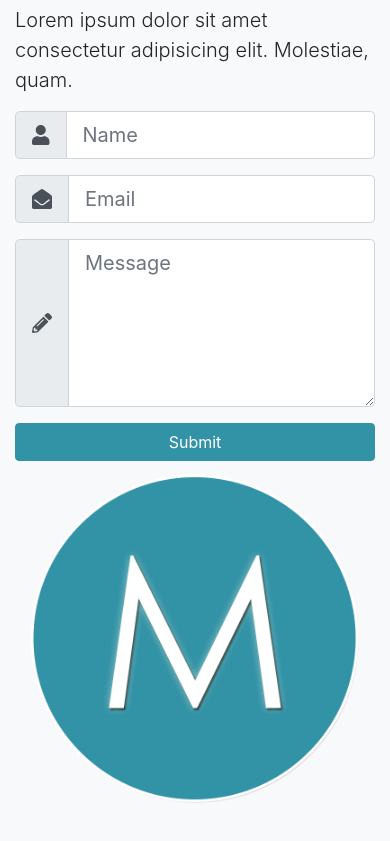
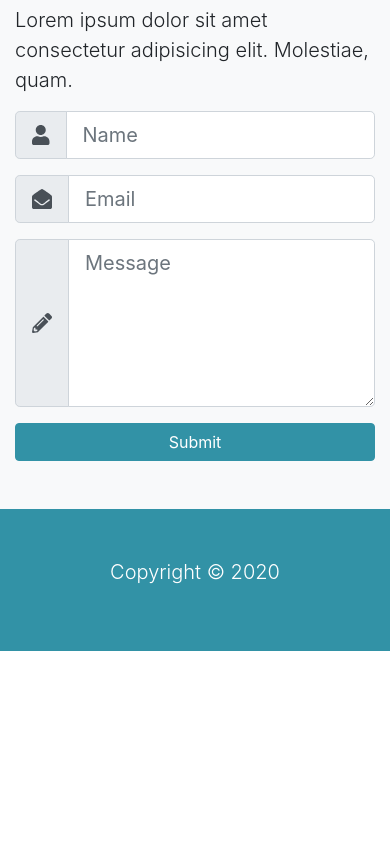
Before and after one commit to alex-pek10/mizuxe-book-theme, a website: page app/index.html in a window 390 px wide. Shown: the part 5258-6099 px from the top of the page. After the commit the page ends 5909 px from the top, so only its background shows below. Drawn offline with nearby package versions, Linux system fonts and the light colour scheme; files that its build step writes are made by us from their sources.

Commit message:
Add: Footer

```diff
--- a/app/index.html
+++ b/app/index.html
@@ -14,7 +14,7 @@
     <link rel="stylesheet" href="styles/main.css" />
     <!-- endbuild -->
   </head>
-  <body>
+  <body id="home" data-spy="scroll" data-target="#main-nav">
     <!--[if IE]>
       <p class="browserupgrade">
         You are using an <strong>outdated</strong> browser. Please
@@ -23,7 +23,7 @@
       </p>
     <![endif]-->
 
-    <nav class="navbar navbar-expand-md navbar-light fixed-top py-4">
+    <nav id="main-nav" class="navbar navbar-expand-md navbar-light fixed-top py-4">
       <div class="container">
         <a href="#home" class="navbar-brand">
           <img src="images/mlogo.png" width="50" height="50" alt="" />
@@ -447,7 +447,7 @@
     <section id="contact" class="bg-light py-5">
       <div class="container">
         <div class="row">
-          <div class="col-lg-9">
+          <div class="col-md-8 col-lg-9">
             <h3>Get In Touch</h3>
             <p class="lead">
               Lorem ipsum dolor sit amet consectetur adipisicing elit.
@@ -491,12 +491,19 @@
             </form>
           </div>
 
-          <div class="col-lg-3 align-self-center">
-            <img src="images/mlogo.png" alt="" class="img-fluid">
+          <div class="col-md-4 col-lg-3 align-self-center">
+            <img src="images/mlogo.png" alt="" class="d-none d-md-block img-fluid" />
           </div>
         </div>
       </div>
     </section>
+
+    <!-- FOOTER -->
+    <footer id="main-footer" class="py-5 bg-primary text-white">
+      <div class="container text-center">
+        <p class="lead">Copyright &copy; 2020</p>
+      </div>
+    </footer>
 
     <!-- build:js scripts/vendor.js -->
     <script
```
